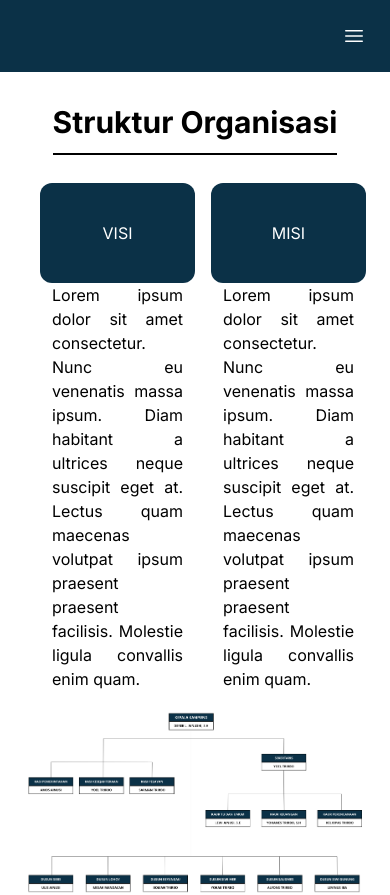
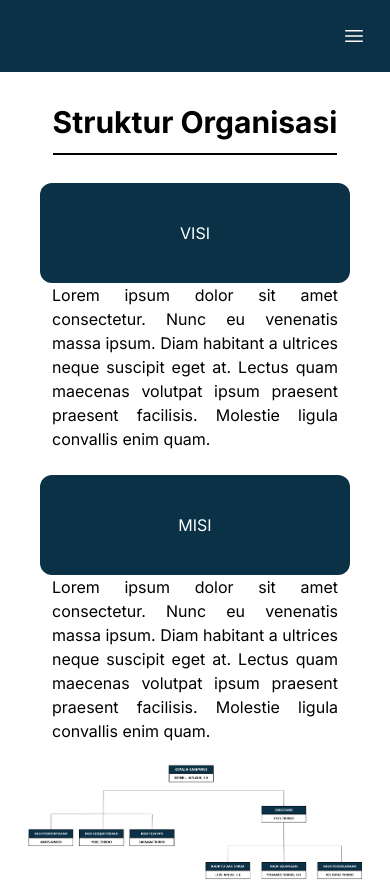
Before and after one commit to yudistira0212/project-kkn, a Next.js app: page /struktur-organisasi in a window 390 px wide. Shown: the top 895 px of the page. Built offline with nearby package versions, Linux system fonts and the light colour scheme.

Commit message:
fix visi misi

```diff
--- a/app/struktur-organisasi/page.tsx
+++ b/app/struktur-organisasi/page.tsx
@@ -88,7 +88,7 @@ function StrukturOrganisasi() {
         <h1 className="text-[30px] underlined-text">
           <strong>Struktur Organisasi </strong>
         </h1>
-        <div className="flex justify-evenly pt-5">
+        <div className="md:flex justify-evenly pt-5">
           <div className="px-4">
             <div className="bg-[#0B3147] rounded-xl mt-2 w-full h-[100px] flex items-center justify-center">
               <p className="text-white  ">VISI</p>
@@ -100,7 +100,7 @@ function StrukturOrganisasi() {
               ligula convallis enim quam.
             </p>
           </div>
-          <div className="">
+          <div className="px-4 mt-6">
             <div className="bg-[#0B3147] rounded-xl mt-2 w-full h-[100px] flex items-center justify-center">
               <p className="text-white  ">MISI</p>
             </div>
```
